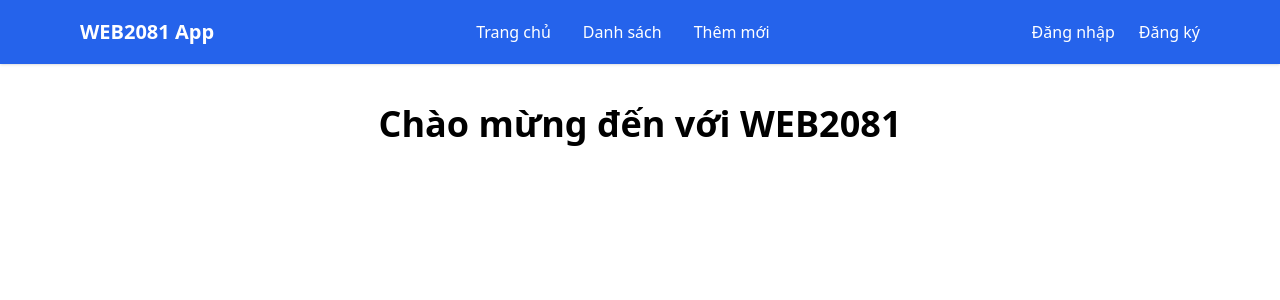
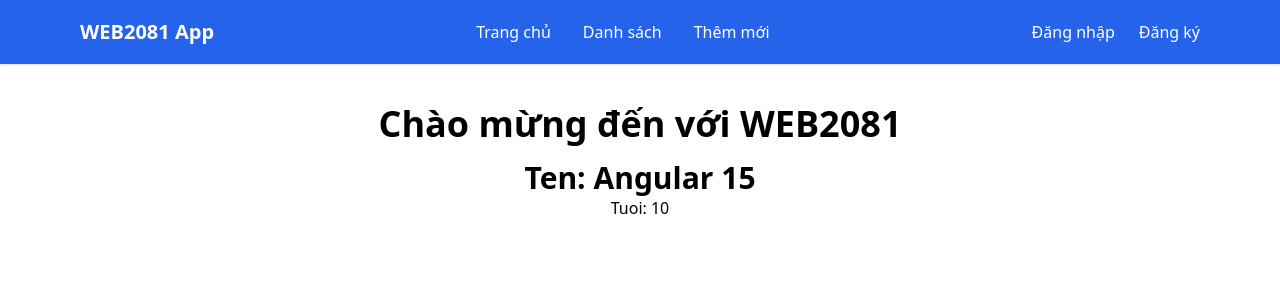
Before and after one commit to Manh1234-ne/WEB2081-FE1, an Angular app: page / in a window 1280 px wide. Shown: the top 300 px of the page. Built offline with nearby package versions, Linux system fonts and the light colour scheme.

Commit message:
Data Binding Interpolation

```diff
--- a/src/app/app.html
+++ b/src/app/app.html
@@ -19,6 +19,7 @@
 
 <div class="max-w-6xl mx-auto mt-10 px-4 text-center">
   <h1 class="text-4xl font-bold mb-4">Chào mừng đến với WEB2081</h1>
-
+  <h2 class="text-3xl font-bold">Ten: {{ fullName }}</h2>
+  <h2>Tuoi: {{ age }}</h2>
   <router-outlet></router-outlet>
 </div>
```
